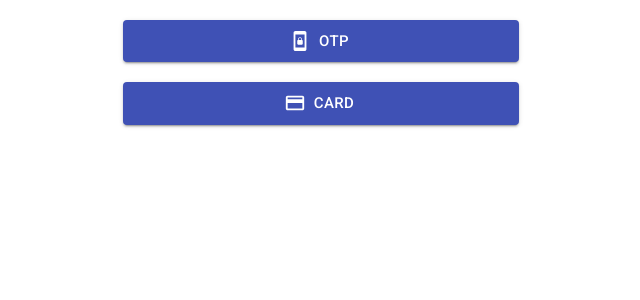
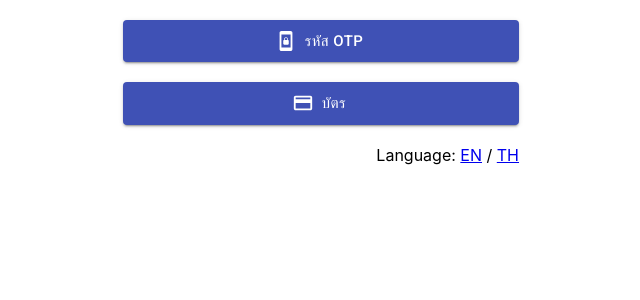
Before and after one commit to pramoch/react-app, a React (Create React App) app: page / in a window 1280 px wide. Shown: the top 300 px of the page, without its empty margins (319-959 px from the left). Built offline with nearby package versions, Linux system fonts and the light colour scheme.

Commit message:
Support localization

```diff
--- a/package.json
+++ b/package.json
@@ -8,8 +8,10 @@
     "@testing-library/jest-dom": "^4.2.4",
     "@testing-library/react": "^9.5.0",
     "@testing-library/user-event": "^7.2.1",
+    "i18next": "^19.4.5",
     "react": "^16.13.1",
     "react-dom": "^16.13.1",
+    "react-i18next": "^11.5.1",
     "react-router-dom": "^5.2.0",
     "react-scripts": "3.4.1"
   },
--- a/src/components/Home/Home.js
+++ b/src/components/Home/Home.js
@@ -2,19 +2,30 @@ import React from 'react';
 import Button from '@material-ui/core/Button';
 import styles from './Home.module.css';
 import { CreditCard, ScreenLockPortrait } from '@material-ui/icons';
+import { useTranslation } from 'react-i18next';
 
 const Home = () => {
+  const { t, i18n } = useTranslation();
+
+  const changeLang = (e, lang) => {
+    e.preventDefault();
+    i18n.changeLanguage(lang);
+  };
+
   return (
     <div>
       <div className={styles.buttonWrapper}>
         <Button startIcon={<ScreenLockPortrait/>} fullWidth size="large" variant="contained" color="primary">
-          OTP
+          {t('OTP')}
         </Button>
       </div>
       <div className={styles.buttonWrapper}>
         <Button startIcon={<CreditCard/>} fullWidth size="large" variant="contained" color="primary">
-          Card
+          {t('Card')}
         </Button>
+      </div>
+      <div className={styles.languageWrapper}>
+        Language: <a href='/' onClick={(e) => changeLang(e, 'en')}>EN</a> / <a href='/' onClick={(e) => changeLang(e, 'th')}>TH</a>
       </div>
     </div>
   )
--- a/src/components/Home/Home.module.css
+++ b/src/components/Home/Home.module.css
@@ -1,3 +1,8 @@
 .buttonWrapper {
-  margin-top: 20px
+  margin-top: 20px;
 }
+
+.languageWrapper {
+  margin-top: 20px;
+  text-align: right;
+}
--- /dev/null
+++ b/src/i18n/i18n.js
@@ -0,0 +1,16 @@
+import i18n from 'i18next';
+import { initReactI18next } from 'react-i18next';
+import resources from './texts.json';
+
+i18n
+  .use(initReactI18next) // passes i18n down to react-i18next
+  .init({
+    resources,
+    lng: "th",
+    keySeparator: false, // we do not use keys in form messages.welcome
+    interpolation: {
+      escapeValue: false // react already safes from xss
+    }
+  });
+
+  export default i18n;
--- /dev/null
+++ b/src/i18n/texts.json
@@ -0,0 +1,14 @@
+{
+  "en": {
+    "translation": {
+      "Card": "Card",
+      "OTP": "OTP"
+    }
+  },
+  "th": {
+    "translation": {
+      "Card": "บัตร",
+      "OTP": "รหัส OTP"
+    }
+  }
+}
--- a/src/index.js
+++ b/src/index.js
@@ -1,6 +1,7 @@
 import React from 'react';
 import ReactDOM from 'react-dom';
 import './index.css';
+import './i18n/i18n';
 import App from './App';
 
 ReactDOM.render(
```
Also changed, not shown: 1 other file (tests, documents, lock files or other folders).
